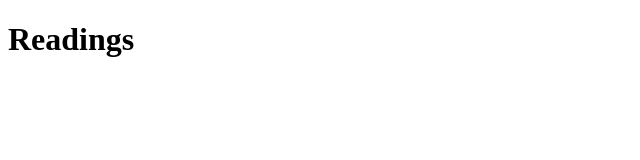
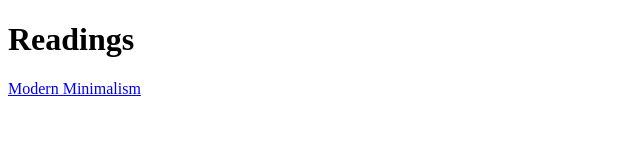
Before and after one commit to meganmanns/FA2024, a plain HTML site: page readings index.html in a window 1280 px wide. Shown: the whole page, without its empty margins (0-640 px from the left). Drawn offline with Linux system fonts and the light colour scheme.

Commit message:
Update readings index.html

```diff
--- a/readings index.html
+++ b/readings index.html
@@ -7,7 +7,7 @@
 <body>
     <h1> Readings</h1>
     <p>
-        <a href="file:///Users/megan/Desktop/Web%20Design:Interactive%201/Modern%20Minimalism%20reading.html"> </a>
+        <a href="Modern Minimalism reading.html">Modern Minimalism </a>
     </p>
 </body>
 </html>
```
